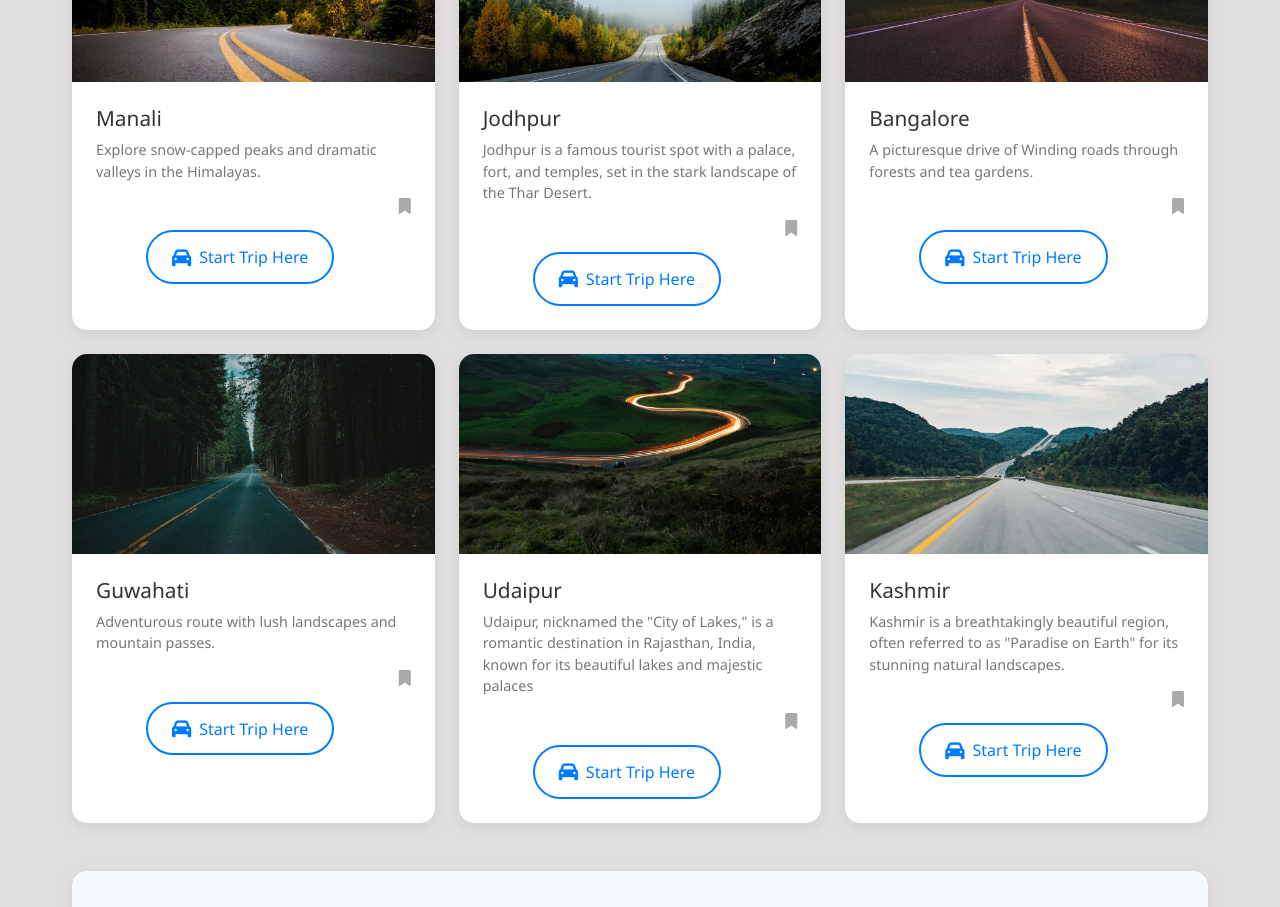
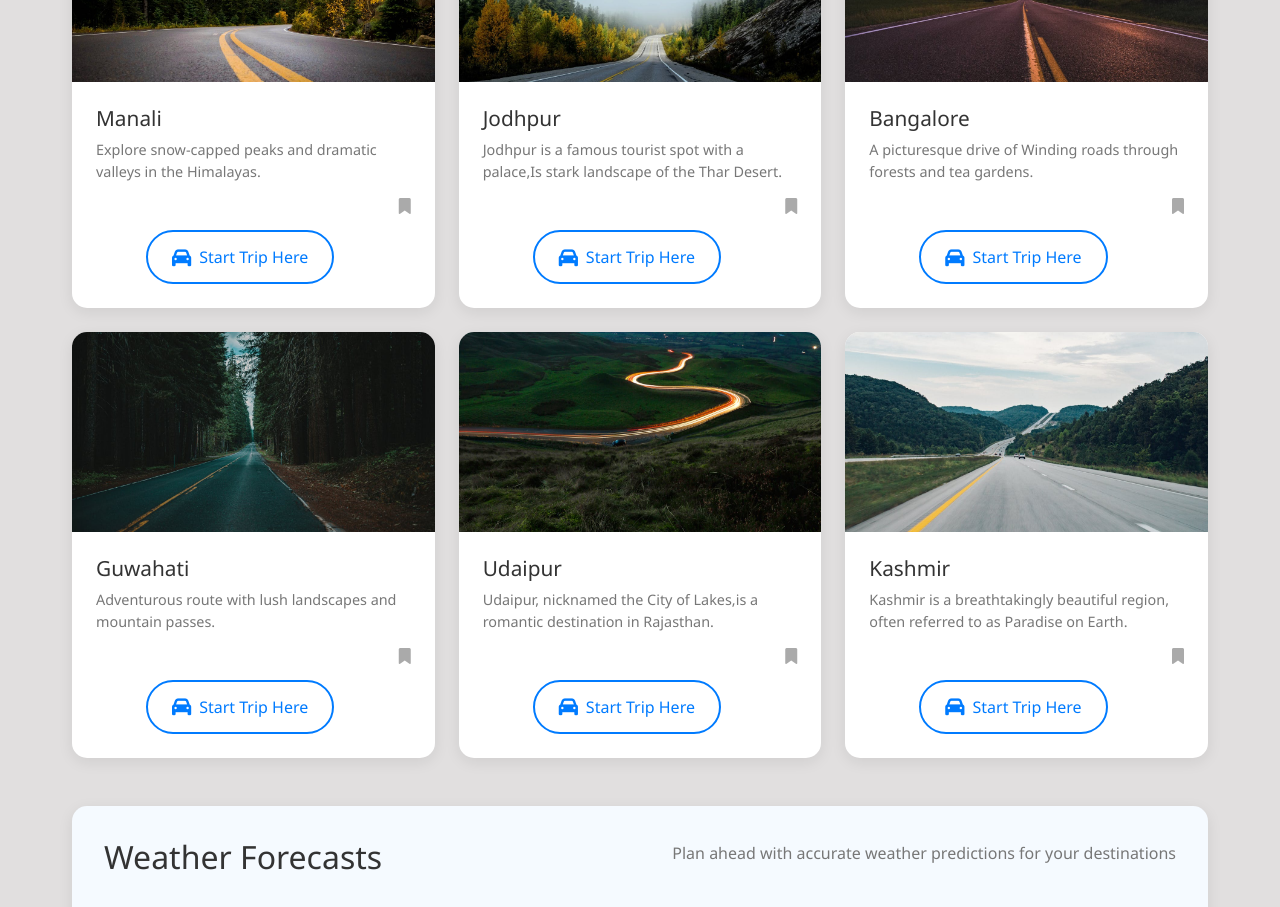
Before and after one commit to tarannummalek/Team3-Trip-planner, a Vue app: page /planner in a window 1280 px wide. Shown: the part 1180-2087 px from the top of the page. Built offline with nearby package versions, Linux system fonts and the light colour scheme; no server answers.

Commit message:
added changes on css

```diff
--- a/src/components/screen2.vue
+++ b/src/components/screen2.vue
@@ -82,7 +82,7 @@ const trendingRoutes = ref([
   {
     id: 2,
     title: 'Jodhpur',
-    description: 'Jodhpur is a famous tourist spot with a palace, fort, and temples, set in the stark landscape of the Thar Desert.',
+    description: 'Jodhpur is a famous tourist spot with a palace,Is stark landscape of the Thar Desert.',
     image: images['/src/assets/photos/7.png'],
     featured: false,
     distance: '160 km',
@@ -112,7 +112,7 @@ const trendingRoutes = ref([
   {
     id: 5,
     title: 'Udaipur',
-    description: 'Udaipur, nicknamed the "City of Lakes," is a romantic destination in Rajasthan, India, known for its beautiful lakes and majestic palaces',
+    description: 'Udaipur, nicknamed the City of Lakes,is a romantic destination in Rajasthan.',
     image: images['/src/assets/photos/10.png'],
     featured: false,
     distance: '560 km',
@@ -122,7 +122,7 @@ const trendingRoutes = ref([
   {
     id: 6,
     title: 'Kashmir',
-    description: 'Kashmir is a breathtakingly beautiful region, often referred to as "Paradise on Earth" for its stunning natural landscapes.',
+    description: 'Kashmir is a breathtakingly beautiful region, often referred to as Paradise on Earth.',
     image: images['/src/assets/photos/6.png'],
     featured: false,
     distance: '250 km',
```
